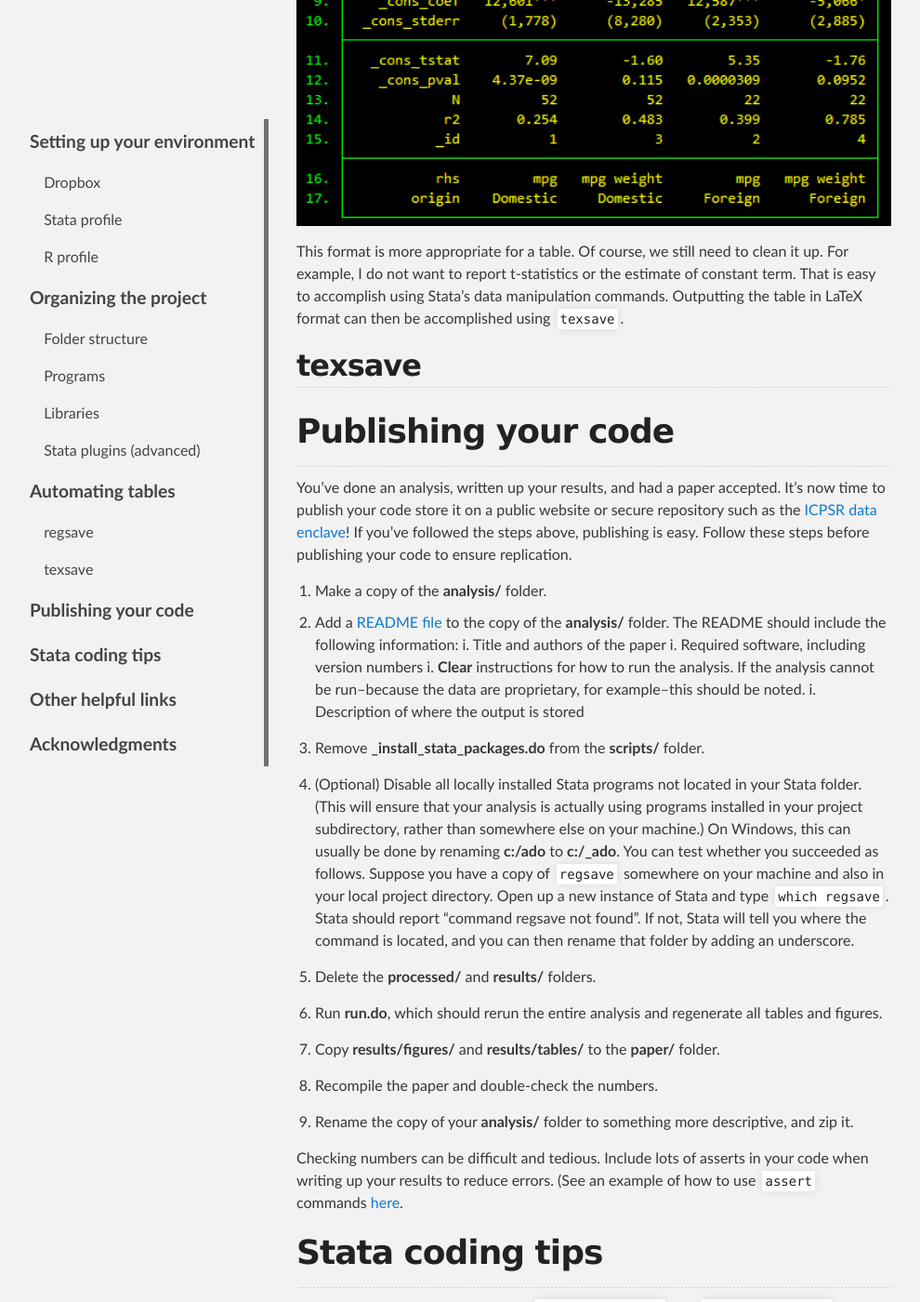
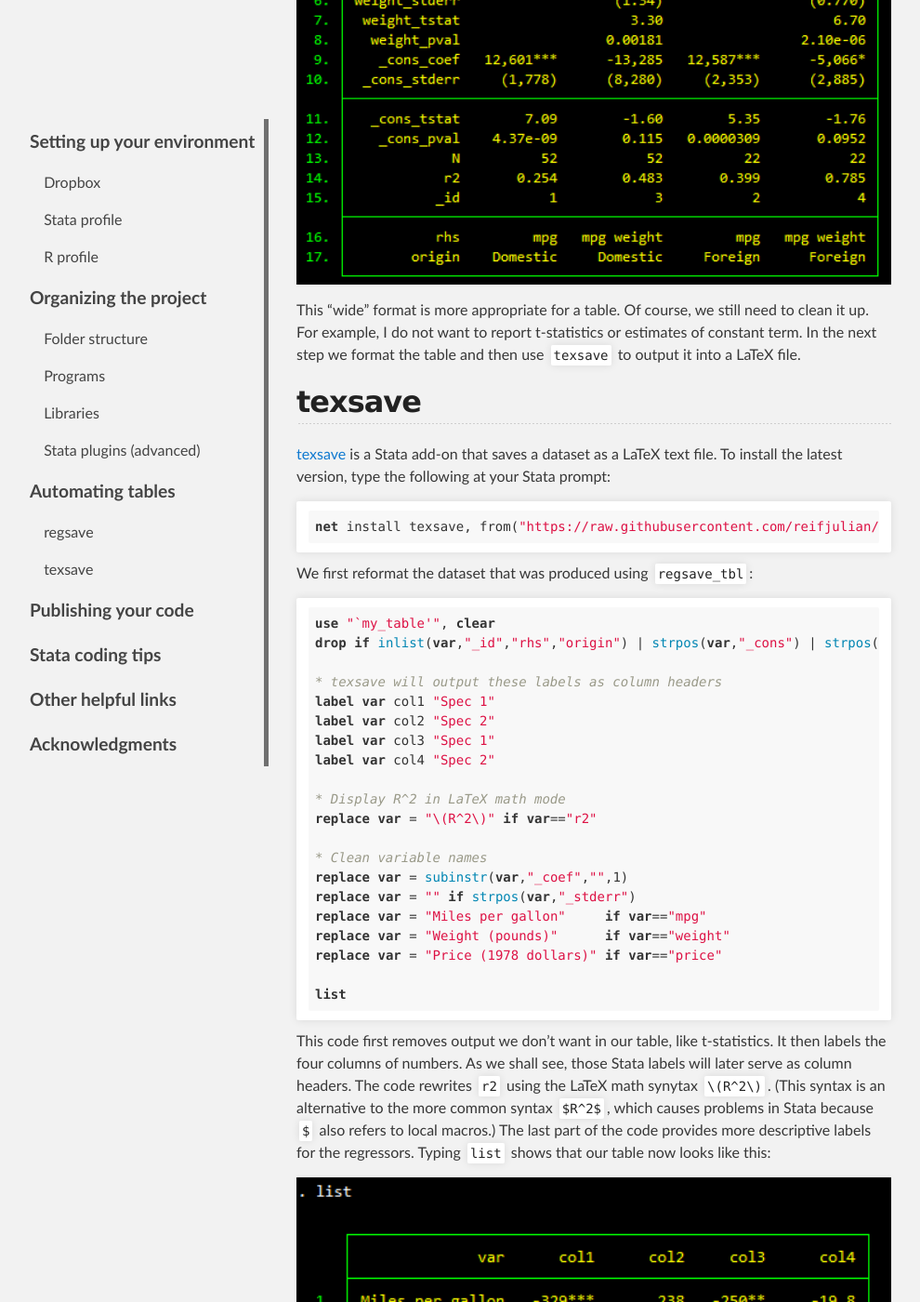
Before and after one commit to maskegger/guide, a Jekyll site: the page built from index.md, in a window 1280 px wide and 1400 px high, scrolled down 9142 px. Shown: the whole window at 93% size, without its empty margins (1-991 px from the left). Built offline with Jekyll 4.4.1, drawn with Linux system fonts in a browser that asks for light colours; our own code applies the rules of GitHub Pages for plain Markdown files; some of the changed text lies outside the part shown.

Commit message:
Added table description

````diff
--- a/index.md
+++ b/index.md
@@ -186,11 +186,13 @@ Most Stata add-on's are written in Stata or Mata, which are cross-platform, i.e.
 
 Automating your tables and figures makes it easy to incorporate updated data into your analyzes minimizes mistakes that can arise when transferring results from Stata to your manuscript. Automating figures is easy using Stata's `graph export` command. Here I provide instructions for automating tables.
 
-There are several ways to automate tables. Below I present my preferred method, which uses Stata add-ons I developed in graduate school. This method is targeted at people who use LaTeX and desire flexible control over their table formatting. Automation is broken down into two steps. The first step uses [regsave](https://github.com/reifjulian/regsave) to save regression output to a file. The second step uses [texsave](https://github.com/reifjulian/texsave) to save the output in LaTeX format.
+There are several ways to automate tables. Below I present my preferred method, which uses Stata add-ons I developed in graduate school. This method is targeted at people who use LaTeX and desire flexible control over their table formatting. For an example of the kinds of tables you can create, see my paper on [workplace wellness](https://www.nber.org/workplacewellness/s/IL_Wellness_Study_1.pdf) (coauthored with Damon Jones and David Molitor).
+
+Automation is broken down into two steps. The first step uses [regsave](https://github.com/reifjulian/regsave) to save regression output to a file. The second step uses [texsave](https://github.com/reifjulian/texsave) to save the output in LaTeX format.
 
 ## regsave
 
-`regsave` is a Stata command that stores regression results. To install the latest version, run the following at your Stata prompt:
+`regsave` is a Stata add-on that stores regression results. To install the latest version, run the following at your Stata prompt:
 ```stata
 net install regsave, from("https://raw.githubusercontent.com/reifjulian/regsave/master") replace
 ```
@@ -247,7 +249,7 @@ foreach orig in "Domestic" "Foreign" {
 }
 ```
 
-Let's again open the saved file and look at its contents
+Let's again open the saved file and look at its contents:
 
 ```stata
 use "`my_table'", clear
@@ -256,14 +258,62 @@ list
 
 <img src="assets/guide/regsave_tbl.PNG" width="100%" title="Contents of my_table tempfile">
 
-This format is more appropriate for a table. Of course, we still need to clean it up. For example, I do not want to report t-statistics or the estimate of constant term. That is easy to accomplish using Stata's data manipulation commands.  Outputting the table in LaTeX format can then be accomplished using `texsave`.
+This "wide" format is more appropriate for a table. Of course, we still need to clean it up. For example, I do not want to report t-statistics or estimates of constant term. In the next step we format the table and then use `texsave` to output it into a LaTeX file.
 
 ## texsave
+
+[texsave](https://github.com/reifjulian/texsave) is a Stata add-on that saves a dataset as a LaTeX text file. To install the latest version, type the following at your Stata prompt:
+
+```stata
+net install texsave, from("https://raw.githubusercontent.com/reifjulian/texsave/master") replace
+```
+
+We first reformat the dataset that was produced using `regsave_tbl`:
+
+```stata
+use "`my_table'", clear
+drop if inlist(var,"_id","rhs","origin") | strpos(var,"_cons") | strpos(var,"tstat") | strpos(var,"pval")
+
+* texsave will output these labels as column headers
+label var col1 "Spec 1"
+label var col2 "Spec 2"
+label var col3 "Spec 1"
+label var col4 "Spec 2"
+
+* Display R^2 in LaTeX math mode
+replace var = "\(R^2\)" if var=="r2"
+
+* Clean variable names
+replace var = subinstr(var,"_coef","",1)
+replace var = "" if strpos(var,"_stderr")
+replace var = "Miles per gallon"     if var=="mpg"
+replace var = "Weight (pounds)"      if var=="weight"
+replace var = "Price (1978 dollars)" if var=="price"
+
+list
+```
+
+This code first removes output we don't want in our table, like t-statistics. It then labels the four columns of numbers. As we shall see, those Stata labels will later serve as column headers. The code rewrites `r2` using the LaTeX math synytax `\(R^2\)`. (This syntax is an alternative to the more common syntax `$R^2$`, which causes problems in Stata because `$` also refers to local macros.) The last part of the code provides more descriptive labels for the regressors. Typing `list` shows that our table now looks like this:
+
+<img src="assets/guide/regsave_tbl_clean.PNG" width="100%" title="Cleaned table">
+
+We are now ready to save the table in LaTeX format using `texsave`. We will provide a title, some additional LaTeX code for the header of the table, and a footnote:
+
+```stata
+local title "Association between automobile price and fuel efficiency"
+local headerlines "& \multicolumn{2}{c}{Domestic cars} & \multicolumn{2}{c}{Foreign cars} " "\cmidrule(lr){2-3} \cmidrule(lr){4-5}"
+local fn "Notes: Outcome variable is price (1978 dollars). Columns (1) and (2) report estimates of \(\beta\) from equation (\ref{eqn:model}) for domestic automobiles. Columns (3) and (4) report estimates for foreign automobiles. Robust standard errors are reported in parentheses. A */**/*** indicates significance at the 10/5/1\% levels."
+texsave using "$MyProject/results/tables/my_regressions.tex", autonumber varlabels hlines(-2) nofix replace marker(tab:my_regressions) title("`title'") headerlines("`headerlines'") footnote("`fn'")
+```
+
+We can now copy the output file, **my_regressions.tex**, to **paper/tables/** and then link to it from our LaTeX [manuscript](https://github.com/reifjulian/my-project/blob/master/paper/my_paper.tex) with the code `\input{tables/my_regressions.tex}`. After compiling the manuscript, our table looks like this:
+
+<img src="assets/guide/table_pdf.PNG" width="100%" title="PDF LaTeX table">
 
 # Publishing your code
 -----------
 
-You've done an analysis, written up your results, and had a paper accepted. It's now time to publish your code store it on a public website or secure repository such as the [ICPSR data enclave](https://www.icpsr.umich.edu/icpsrweb/content/ICPSR/access/restricted/enclave.html)! If you've followed the steps above, publishing is easy. Follow these steps before publishing your code to ensure replication.
+You've done an analysis, written up your results, and had a paper accepted. It's now time to publish your code store it on a public website or secure repository such as the [ICPSR data enclave](https://www.icpsr.umich.edu/icpsrweb/content/ICPSR/access/restricted/enclave.html)! If you've organized your project as suggested above, publishing is easy. Follow these steps before publishing your code to ensure replication.
 
 1. Make a copy of the **analysis/** folder.
 1. Add a [README file](https://github.com/reifjulian/my-project/blob/master/analysis/README.pdf) to the copy of the **analysis/** folder. The README should include the following information:
@@ -284,7 +334,17 @@ You've done an analysis, written up your results, and had a paper accepted. It's
 
 1. Recompile the paper and double-check the numbers.
 
-1. Rename the copy of your **analysis/** folder to something more descriptive, and zip it.
+1. Add a [README file](https://github.com/reifjulian/my-project/blob/master/analysis/README.pdf) to the copy of the **analysis/** folder. The README should include the following information:
+    i. Title and authors of the paper
+    i. Required software, including version numbers
+    i. **Clear** instructions for how to run the analysis. If the analysis cannot be run--because the data are proprietary, for example--this should be noted.
+    i. Description of where the output is stored
+
+1. (Optional) Rename the copy of your **analysis/** folder.
+
+1. Zip (compress) your analysis.
+
+1. Upload to the data archive.
 
 Checking numbers can be difficult and tedious. Include lots of asserts in your code when writing up your results to reduce errors. (See an example of how to use `assert` commands [here](https://github.com/reifjulian/my-project/blob/master/analysis/scripts/4_make_tables_figures.do).
 
````
Also changed, not shown: assets/guide/regsave_tbl_clean.PNG (added), assets/guide/table_pdf.PNG (added).
